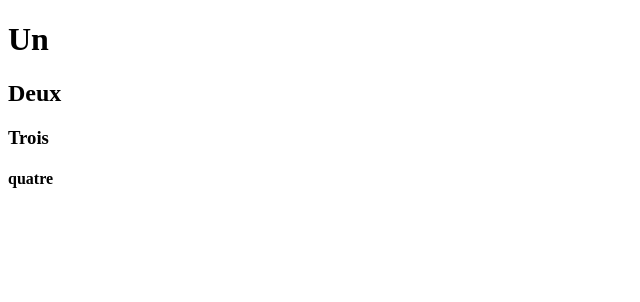
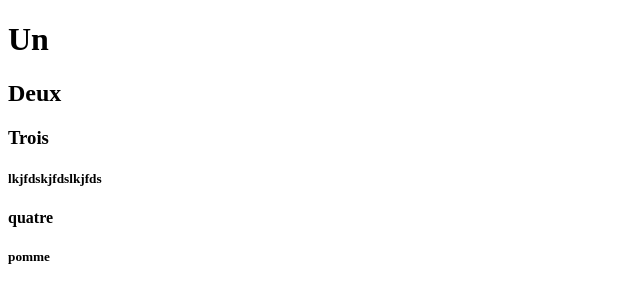
Before and after one commit to ryanjanelli/teamwork, a plain HTML site: page index.html in a window 1280 px wide. Shown: the whole page, without its empty margins (0-640 px from the left). Drawn offline with Linux system fonts and the light colour scheme.

Commit message:
up to date ?

```diff
--- a/index.html
+++ b/index.html
@@ -10,17 +10,11 @@
     <h1>Un</h1>
     <h2>Deux</h2>
     <h3>Trois</h3>
+    <h5>lkjfdskjfdslkjfds</h5>
     <h4>quatre</h4>
+    <h5>pomme</h5>
 
-    <!-- g
-    g
-    g
-    g
-    g
-    g
-    g
-    gg
-    g
-     -->
+
+    <!-- akjfdsalkjdslkjfdslkjfds -->
 </body>
 </html>
```
